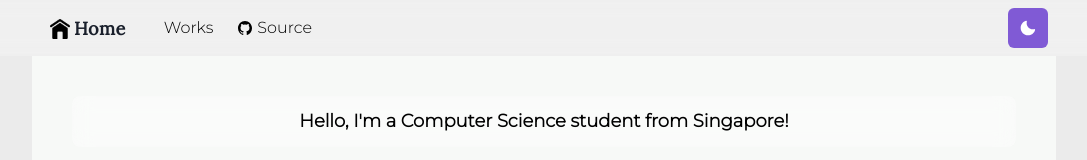
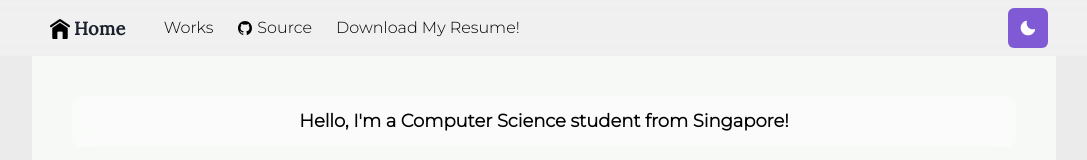
Before and after one commit to e1010101/ezra-personal-site, a Next.js app: page / in a window 1280 px wide. Shown: the top 160 px of the page, without its empty margins (96-1183 px from the left). Built offline with nearby package versions, Linux system fonts and the light colour scheme.

Commit message:
Add resume download

```diff
--- a/components/navbar.js
+++ b/components/navbar.js
@@ -17,6 +17,7 @@ import {
 import { HamburgerIcon } from "@chakra-ui/icons";
 import ThemeToggleButton from "./theme-toggle-button";
 import { IoLogoGithub } from "react-icons/io5";
+// import Resume from "../public/resume/Resume_V5.pdf";
 
 const LinkItem = ({ href, path, target, children, ...props }) => {
   const active = path === href;
@@ -90,6 +91,13 @@ const Navbar = (props) => {
             <IoLogoGithub />
             Source
           </LinkItem>
+          <LinkItem
+            href="Resume_V5.pdf"
+            download="Ezra's Resume.pdf"
+            target="_blank"
+          >
+            Download My Resume!
+          </LinkItem>
         </Stack>
 
         <Box flex={1} align="right">
```
Also changed, not shown: 1 other file (tests, documents, lock files or other folders).
